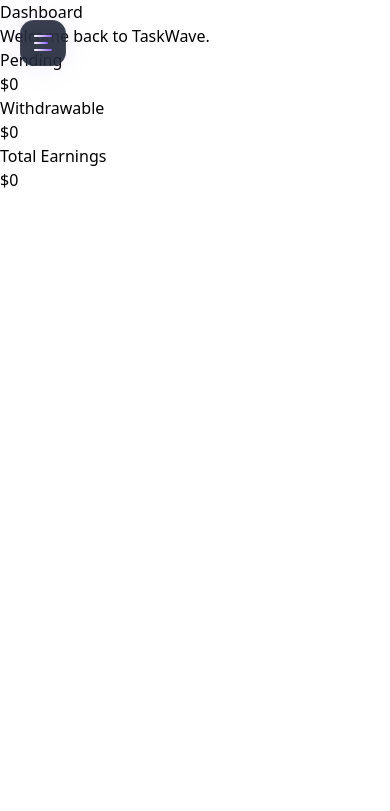
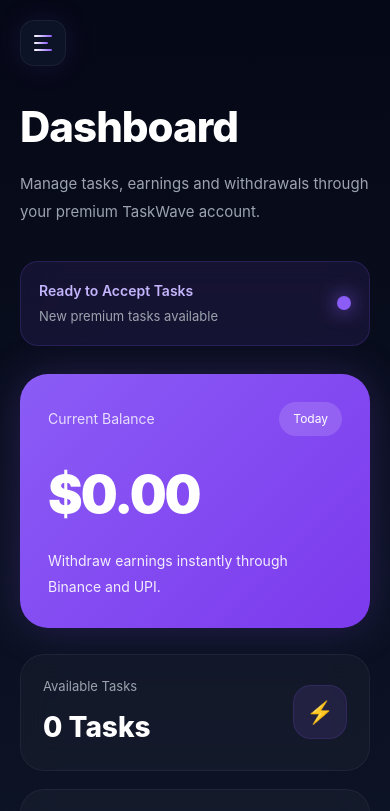
Before and after one commit to taskwave69/taskwave, a React (Vite) app: page /dashboard in a window 390 px wide. Shown: the top 811 px of the page. Built offline with nearby package versions, Linux system fonts and the light colour scheme.

Commit message:
Premium purple mobile dashboard redesign

```diff
--- a/src/pages/Dashboard.jsx
+++ b/src/pages/Dashboard.jsx
@@ -1,152 +1,300 @@
-import { useEffect, useState } from "react";
-
-import {
-  doc,
-  getDoc,
-  collection,
-  getDocs,
-  updateDoc
-} from "firebase/firestore";
-
-import { auth, db } from "../firebase";
+// src/pages/Dashboard.jsx
 
 import Sidebar from "../components/Sidebar";
 
 function Dashboard() {
 
-  const [userData, setUserData] = useState(null);
+  return (
 
-  useEffect(() => {
+    <div
+      style={{
+        minHeight: "100vh",
+        background:
+          "linear-gradient(180deg,#050816,#0f172a)",
+        color: "white",
+        fontFamily: "Inter, sans-serif",
+      }}
+    >
 
-    const fetchData = async () => {
-
-      const user = auth.currentUser;
-
-      if (!user) return;
-
-      const userRef = doc(db, "users", user.uid);
-
-      const userSnap = await getDoc(userRef);
-
-      if (!userSnap.exists()) return;
-
-      const data = userSnap.data();
-
-      // Check approved submissions
-      const submissionSnapshot =
-        await getDocs(collection(db, "submissions"));
-
-      let withdrawableAdd = 0;
-
-      for (const submissionDoc of submissionSnapshot.docs) {
-
-        const submission = submissionDoc.data();
-
-        if (
-          submission.userId === user.uid &&
-          submission.status === "approved" &&
-          submission.approvedAt
-        ) {
-
-          const approvedTime =
-            submission.approvedAt.toDate().getTime();
-
-          const now = Date.now();
-
-          const hoursPassed =
-            (now - approvedTime) / (1000 * 60 * 60);
-
-          if (hoursPassed >= 24) {
-
-            withdrawableAdd += submission.reward;
-
-            // Mark as released
-            await updateDoc(
-              doc(db, "submissions", submissionDoc.id),
-              {
-                status: "released"
-              }
-            );
-          }
-        }
-      }
-
-      if (withdrawableAdd > 0) {
-
-        await updateDoc(userRef, {
-
-          pending:
-            data.pending - withdrawableAdd,
-
-          withdrawable:
-            data.withdrawable + withdrawableAdd
-
-        });
-
-        data.pending -= withdrawableAdd;
-
-        data.withdrawable += withdrawableAdd;
-
-      }
-
-      setUserData(data);
-
-    };
-
-    fetchData();
-
-  }, []);
-
-  return (
-    <div className="min-h-screen bg-black text-white flex">
-
+      {/* SIDEBAR */}
       <Sidebar />
 
-      <div className="flex-1 p-10">
+      {/* MAIN */}
+      <div
+        style={{
+          paddingTop: "95px",
+          paddingLeft: "20px",
+          paddingRight: "20px",
+          paddingBottom: "40px",
+          maxWidth: "700px",
+          margin: "0 auto",
+        }}
+      >
 
-        <h1 className="text-5xl font-bold">
+        {/* TOP SPACE */}
+        <div
+          style={{
+            marginBottom: "35px",
+          }}
+        >
+
+          <h1
+            style={{
+              fontSize: "42px",
+              fontWeight: "800",
+              letterSpacing: "-1px",
+              marginBottom: "12px",
+            }}
+          >
             Dashboard
           </h1>
 
-        <p className="text-zinc-400 mt-3">
-          Welcome back to TaskWave.
+          <p
+            style={{
+              color: "#9ca3af",
+              fontSize: "15px",
+              lineHeight: "28px",
+            }}
+          >
+            Manage tasks, earnings and
+            withdrawals through your
+            premium TaskWave account.
           </p>
 
-        <div className="grid grid-cols-1 md:grid-cols-3 gap-6 mt-10">
+        </div>
 
-          <div className="bg-zinc-900 border border-zinc-800 rounded-3xl p-6">
+        {/* STATUS CARD */}
+        <div
+          style={{
+            background:
+              "rgba(139,92,246,0.10)",
 
-            <p className="text-zinc-400">
-              Pending
+            border:
+              "1px solid rgba(139,92,246,0.18)",
+
+            padding: "18px",
+
+            borderRadius: "18px",
+
+            display: "flex",
+
+            justifyContent:
+              "space-between",
+
+            alignItems: "center",
+
+            marginBottom: "28px",
+
+            backdropFilter:
+              "blur(14px)",
+          }}
+        >
+
+          <div>
+
+            <p
+              style={{
+                color: "#c4b5fd",
+                fontSize: "14px",
+                fontWeight: "600",
+                marginBottom: "6px",
+              }}
+            >
+              Ready to Accept Tasks
             </p>
 
-            <h2 className="text-4xl font-bold text-cyan-400 mt-4">
-              ${userData?.pending || 0}
+            <p
+              style={{
+                color: "#9ca3af",
+                fontSize: "13px",
+              }}
+            >
+              New premium tasks available
+            </p>
+
+          </div>
+
+          <div
+            style={{
+              width: "14px",
+              height: "14px",
+              borderRadius: "50%",
+              background: "#8b5cf6",
+              boxShadow:
+                "0 0 20px #8b5cf6",
+            }}
+          />
+
+        </div>
+
+        {/* BALANCE CARD */}
+        <div
+          style={{
+            background:
+              "linear-gradient(135deg,#8b5cf6,#7c3aed)",
+
+            borderRadius: "28px",
+
+            padding: "28px",
+
+            marginBottom: "26px",
+
+            boxShadow:
+              "0 0 45px rgba(139,92,246,0.22)",
+          }}
+        >
+
+          <div
+            style={{
+              display: "flex",
+              justifyContent:
+                "space-between",
+              alignItems: "center",
+              marginBottom: "20px",
+            }}
+          >
+
+            <p
+              style={{
+                opacity: 0.8,
+                fontSize: "14px",
+              }}
+            >
+              Current Balance
+            </p>
+
+            <div
+              style={{
+                background:
+                  "rgba(255,255,255,0.14)",
+                padding:
+                  "8px 14px",
+                borderRadius:
+                  "999px",
+                fontSize: "12px",
+              }}
+            >
+              Today
+            </div>
+
+          </div>
+
+          <h1
+            style={{
+              fontSize: "52px",
+              fontWeight: "900",
+              marginBottom: "14px",
+              letterSpacing: "-2px",
+            }}
+          >
+            $0.00
+          </h1>
+
+          <p
+            style={{
+              fontSize: "14px",
+              opacity: 0.9,
+              lineHeight: "26px",
+            }}
+          >
+            Withdraw earnings instantly
+            through Binance and UPI.
+          </p>
+
+        </div>
+
+        {/* SMALL CARDS */}
+        <div
+          style={{
+            display: "grid",
+            gap: "18px",
+          }}
+        >
+
+          {/* TASK CARD */}
+          <div
+            style={cardStyle}
+          >
+
+            <div>
+
+              <p
+                style={smallTitle}
+              >
+                Available Tasks
+              </p>
+
+              <h2
+                style={bigText}
+              >
+                0 Tasks
               </h2>
 
             </div>
 
-          <div className="bg-zinc-900 border border-zinc-800 rounded-3xl p-6">
+            <div
+              style={iconStyle}
+            >
+              ⚡
+            </div>
 
-            <p className="text-zinc-400">
+          </div>
+
+          {/* WITHDRAW CARD */}
+          <div
+            style={cardStyle}
+          >
+
+            <div>
+
+              <p
+                style={smallTitle}
+              >
                 Withdrawable
               </p>
 
-            <h2 className="text-4xl font-bold text-green-400 mt-4">
-              ${userData?.withdrawable || 0}
+              <h2
+                style={bigText}
+              >
+                $0.00
               </h2>
 
             </div>
 
-          <div className="bg-zinc-900 border border-zinc-800 rounded-3xl p-6">
+            <div
+              style={iconStyle}
+            >
+              💸
+            </div>
 
-            <p className="text-zinc-400">
-              Total Earnings
+          </div>
+
+          {/* HISTORY CARD */}
+          <div
+            style={cardStyle}
+          >
+
+            <div>
+
+              <p
+                style={smallTitle}
+              >
+                Completed Tasks
               </p>
 
-            <h2 className="text-4xl font-bold text-yellow-400 mt-4">
-              ${userData?.totalEarnings || 0}
+              <h2
+                style={bigText}
+              >
+                0 Done
               </h2>
+
+            </div>
+
+            <div
+              style={iconStyle}
+            >
+              ✓
+            </div>
 
           </div>
 
@@ -158,4 +306,52 @@
   );
 }
 
+const cardStyle = {
+
+  background:
+    "rgba(255,255,255,0.03)",
+
+  border:
+    "1px solid rgba(255,255,255,0.05)",
+
+  padding: "22px",
+
+  borderRadius: "24px",
+
+  display: "flex",
+
+  justifyContent:
+    "space-between",
+
+  alignItems: "center",
+
+  backdropFilter:
+    "blur(14px)",
+};
+
+const smallTitle = {
+  color: "#9ca3af",
+  fontSize: "13px",
+  marginBottom: "10px",
+};
+
+const bigText = {
+  fontSize: "28px",
+  fontWeight: "800",
+};
+
+const iconStyle = {
+  width: "54px",
+  height: "54px",
+  borderRadius: "18px",
+  background:
+    "rgba(139,92,246,0.12)",
+  display: "flex",
+  alignItems: "center",
+  justifyContent: "center",
+  fontSize: "22px",
+  border:
+    "1px solid rgba(139,92,246,0.14)",
+};
+
 export default Dashboard;
```
Lines whose indentation alone changed are shown as unchanged.
